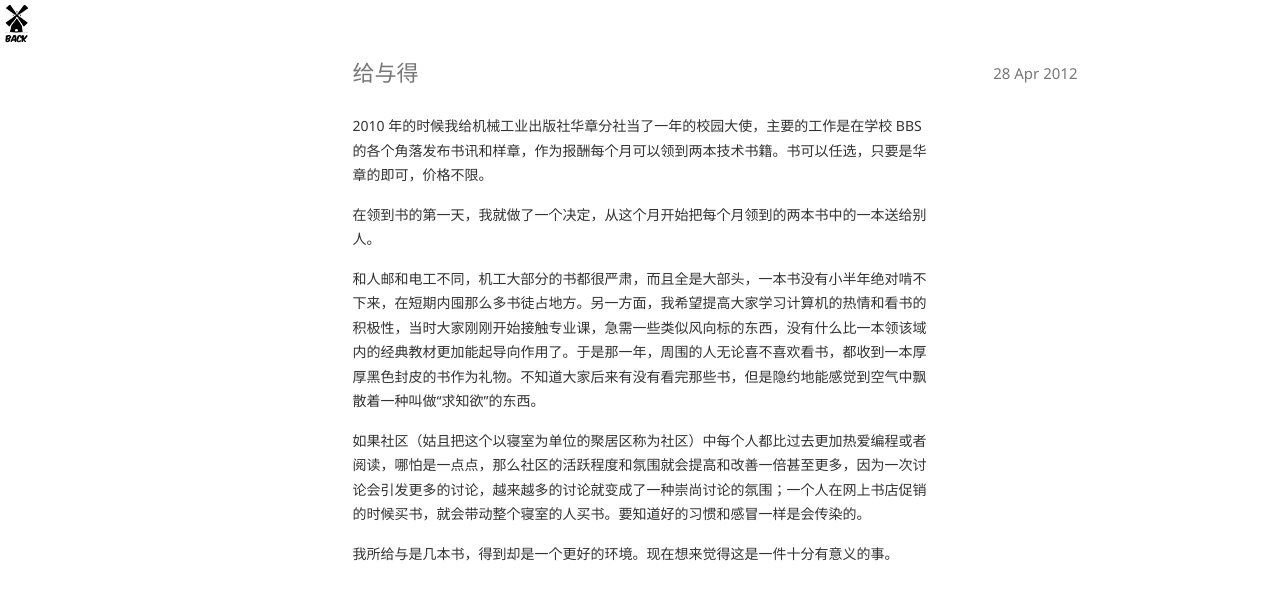
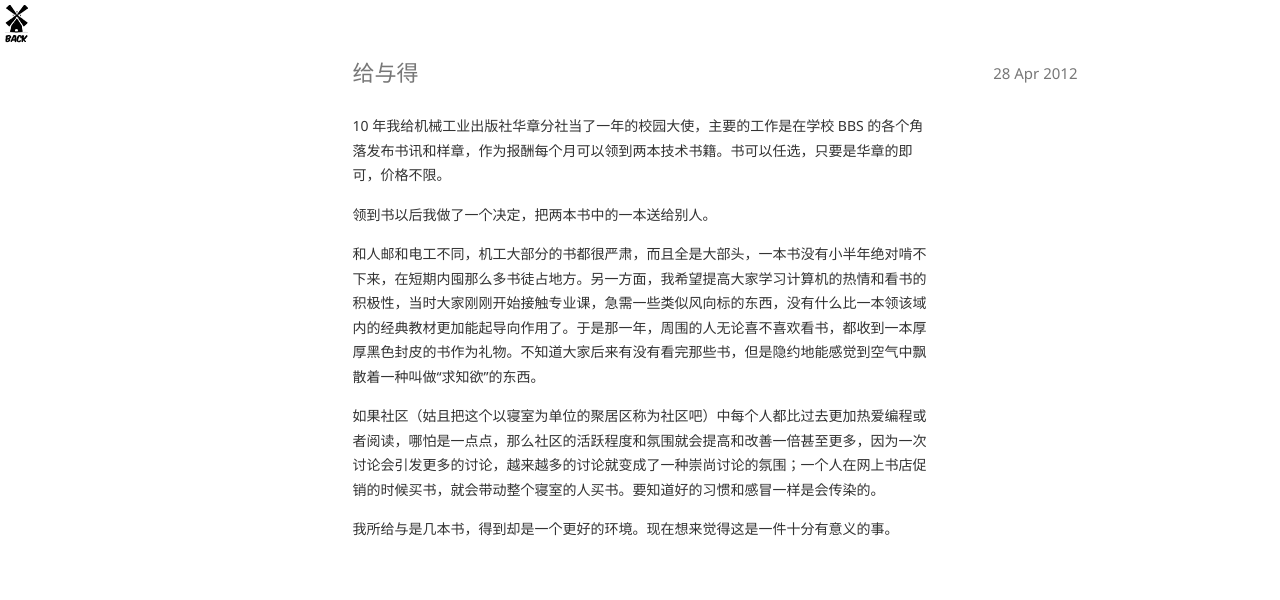
Before and after one commit to dreamsome/onesuper.github.com, a Jekyll site: the page built from _posts/life/2012-04-28-give-and-take.md, in a window 1280 px wide. Shown: the top 600 px of the page. Built offline with Jekyll 4.4.1, drawn with Linux system fonts in a browser that asks for light colours; Markdown is read by kramdown in place of the engine named in the settings.

Commit message:
give and take

```diff
--- a/_posts/life/2012-04-28-give-and-take.md
+++ b/_posts/life/2012-04-28-give-and-take.md
@@ -3,21 +3,17 @@ layout: post
 title: "给与得"
 category: life
 tags: [learning]
-
 ---
 
+10 年我给机械工业出版社华章分社当了一年的校园大使，主要的工作是在学校 BBS 的各个角落发布书讯和样章，作为报酬每个月可以领到两本技术书籍。书可以任选，只要是华章的即可，价格不限。
 
 
-2010 年的时候我给机械工业出版社华章分社当了一年的校园大使，主要的工作是在学校 BBS 的各个角落发布书讯和样章，作为报酬每个月可以领到两本技术书籍。书可以任选，只要是华章的即可，价格不限。
-
-
-在领到书的第一天，我就做了一个决定，从这个月开始把每个月领到的两本书中的一本送给别人。
+领到书以后我做了一个决定，把两本书中的一本送给别人。
 
 
 和人邮和电工不同，机工大部分的书都很严肃，而且全是大部头，一本书没有小半年绝对啃不下来，在短期内囤那么多书徒占地方。另一方面，我希望提高大家学习计算机的热情和看书的积极性，当时大家刚刚开始接触专业课，急需一些类似风向标的东西，没有什么比一本领该域内的经典教材更加能起导向作用了。于是那一年，周围的人无论喜不喜欢看书，都收到一本厚厚黑色封皮的书作为礼物。不知道大家后来有没有看完那些书，但是隐约地能感觉到空气中飘散着一种叫做“求知欲”的东西。
 
 
-如果社区（姑且把这个以寝室为单位的聚居区称为社区）中每个人都比过去更加热爱编程或者阅读，哪怕是一点点，那么社区的活跃程度和氛围就会提高和改善一倍甚至更多，因为一次讨论会引发更多的讨论，越来越多的讨论就变成了一种崇尚讨论的氛围；一个人在网上书店促销的时候买书，就会带动整个寝室的人买书。要知道好的习惯和感冒一样是会传染的。
-
+如果社区（姑且把这个以寝室为单位的聚居区称为社区吧）中每个人都比过去更加热爱编程或者阅读，哪怕是一点点，那么社区的活跃程度和氛围就会提高和改善一倍甚至更多，因为一次讨论会引发更多的讨论，越来越多的讨论就变成了一种崇尚讨论的氛围；一个人在网上书店促销的时候买书，就会带动整个寝室的人买书。要知道好的习惯和感冒一样是会传染的。
 
 我所给与是几本书，得到却是一个更好的环境。现在想来觉得这是一件十分有意义的事。
```
Also changed, not shown: _posts/technium/2013-12-08-understanding-cache.md (+2 -2 lines).
